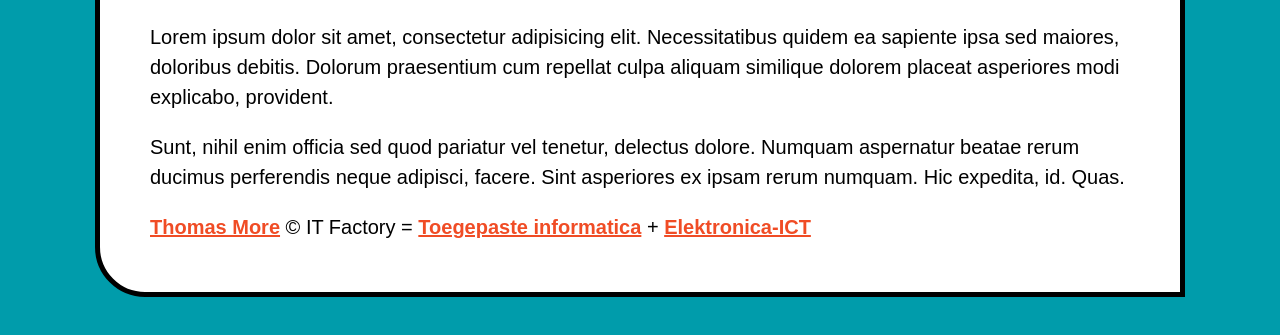
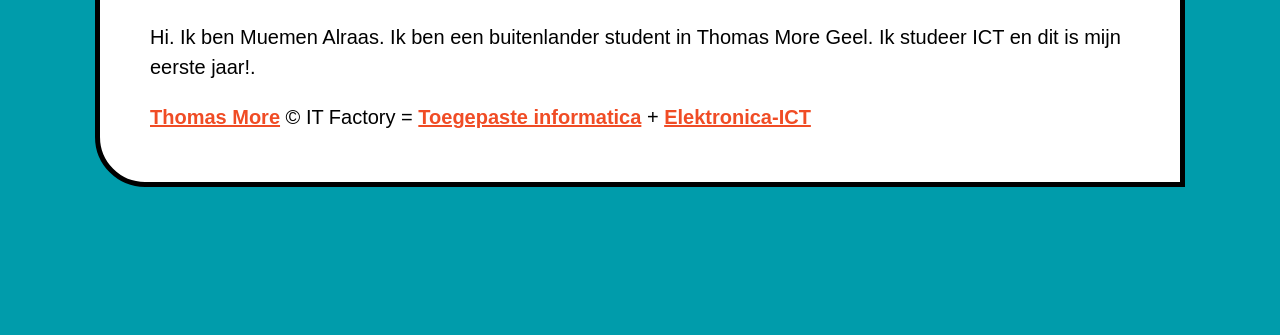
Before and after one commit to Alraas/Skilltaken, a plain HTML site: page index.html in a window 1280 px wide. Shown: the part 379-714 px from the top of the page. Drawn offline with Linux system fonts and the light colour scheme.

Commit message:
favicon aangebracht en tekst gewijzigd

```diff
--- a/index.html
+++ b/index.html
@@ -4,6 +4,8 @@
 <head>
     <meta charset="UTF-8">
     <title>Homepage</title>
+    <meta name="author" content="Muemen Alraas">
+    <link rel="icon" href="favicon.ico">
     <meta name="viewport" content="width=device-width, initial-scale=1.0">
     <link rel="stylesheet" href="stijl.css">
 </head>
@@ -24,8 +26,8 @@
         </header>
         <article>
             <h2>Wie ben ik?</h2>
-            <p>Lorem ipsum dolor sit amet, consectetur adipisicing elit. Necessitatibus quidem ea sapiente ipsa sed maiores, doloribus debitis. Dolorum praesentium cum repellat culpa aliquam similique dolorem placeat asperiores modi explicabo, provident.</p>
-            <p>Sunt, nihil enim officia sed quod pariatur vel tenetur, delectus dolore. Numquam aspernatur beatae rerum ducimus perferendis neque adipisci, facere. Sint asperiores ex ipsam rerum numquam. Hic expedita, id. Quas.</p>
+            <p>Hi. Ik ben Muemen Alraas. Ik ben een buitenlander student in Thomas More Geel. Ik studeer ICT en dit is mijn eerste jaar!.</p>
+
         </article>
         <footer>
             <a href="http://www.thomasmore.be/">Thomas More</a> &copy; IT Factory = <a href="https://www.facebook.com/ToegepasteInformatica.ThomasMoreBE/">Toegepaste informatica</a> + <a href="https://www.facebook.com/ElektronicaICT.ThomasMoreBE/">Elektronica-ICT</a>
```
Also changed, not shown: favicon.ico (added).
